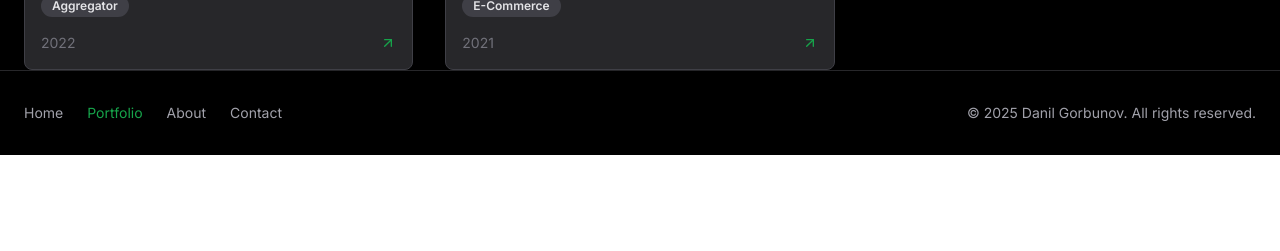
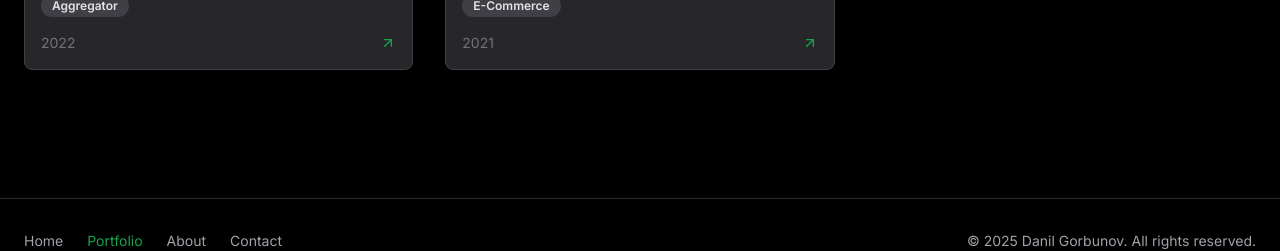
Before and after one commit to DanilGorbunov/portfolio, a Next.js app: page /portfolio in a window 1280 px wide. Shown: the part 2179-2430 px from the top of the page. Before the commit the page ends 2334 px from the top, so only its background shows below. Built offline with nearby package versions, Linux system fonts and the light colour scheme.

Commit message:
Add proper spacing between portfolio cards and footer
- Add padding-bottom spacing (py-16) between portfolio grid and footer
- Fix footer being too close to portfolio cards
- Improve visual separation and layout spacing on portfolio page
- Ensure footer is not stuck to the portfolio content

```diff
--- a/app/portfolio/page.tsx
+++ b/app/portfolio/page.tsx
@@ -52,6 +52,8 @@ export default function PortfolioPage() {
           ))}
         </motion.div>
 
+        {/* Add spacing between portfolio and footer */}
+        <div className="py-16"></div>
       </div>
     </div>
   );
```
